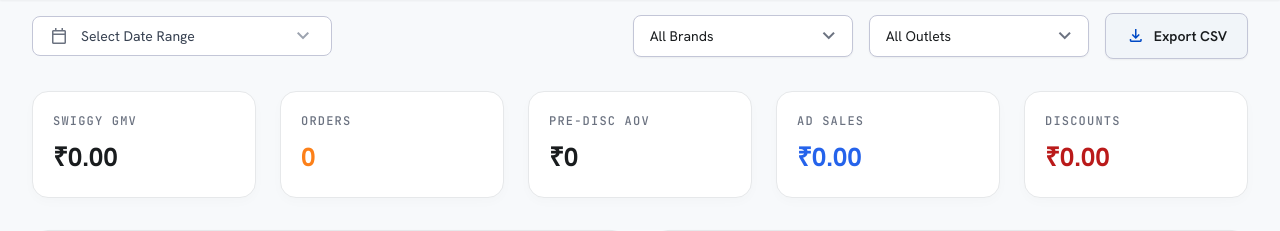
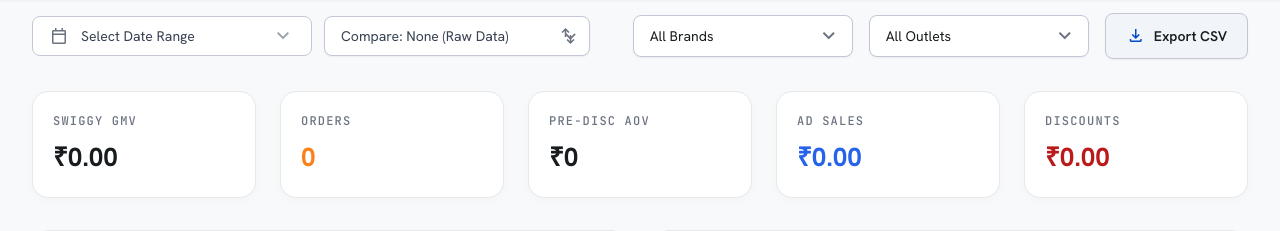
Before and after one commit to AnkConsulting/restaurant-portal, a FastAPI app: page /swiggy-insights in a window 1280 px wide. Shown: the part 75-306 px from the top of the page. Run offline with FastAPI, Linux system fonts and the light colour scheme; the visitor is signed in with stand-in values (Sample User, id 1); data that the repository does not hold is empty; some libraries are stand-ins or nearby versions.

Commit message:
Enhance date picker and comparison mode functionality
Updated the date picker dropdown and comparison mode dropdown in the Swiggy insights template. Added functionality to attach the 'compare' parameter to the URL when applying date filters.

```diff
--- a/templates/swiggy_insights.html
+++ b/templates/swiggy_insights.html
@@ -140,13 +140,14 @@
     <!-- FILTERS FORM -->
     <form method="get" action="/swiggy-insights" id="filter-form" class="flex flex-wrap items-center justify-between gap-4 mb-8">
 
+        <div class="flex items-center gap-3 flex-wrap">
             <!-- CALENDAR DATE PICKER DROPDOWN -->
             <div class="relative w-full md:w-auto z-40" id="date-dropdown-container">
                 <input type="hidden" name="start_date" id="start-date-input" value="{{ start_date }}">
                 <input type="hidden" name="end_date" id="end-date-input" value="{{ end_date }}">
                 <input type="hidden" id="max-available-date" value="{{ max_available_date }}">
 
-            <button type="button" onclick="swiggyToggleDropdown('calendar-menu', event)" class="w-full h-10 px-4 flex items-center justify-between bg-white border border-[#c3c6d7] rounded-lg hover:bg-gray-50 transition-colors focus:ring-2 focus:ring-blue-500 focus:outline-none group min-w-[300px]">
+                <button type="button" onclick="swiggyToggleDropdown('calendar-menu', event)" class="w-full h-10 px-4 flex items-center justify-between bg-white border border-[#c3c6d7] rounded-lg hover:bg-gray-50 transition-colors focus:ring-2 focus:ring-blue-500 focus:outline-none group min-w-[280px]">
                     <div class="flex items-center gap-3">
                       <span class="material-symbols-outlined text-gray-500 text-[20px]">calendar_today</span>
                       <span id="custom-cal-label" class="text-sm font-medium text-gray-700"></span>
@@ -192,6 +193,19 @@
                         </button>
                       </div>
                     </div>
+                </div>
+            </div>
+
+            <!-- PHASE 1: COMPARISON MODE DROPDOWN -->
+            <div class="relative w-full md:w-auto z-40">
+                <select name="compare" id="compare-dropdown" onchange="swiggyApplyDate()" class="h-10 px-4 pr-10 bg-white border border-[#c3c6d7] rounded-lg hover:bg-gray-50 focus:ring-2 focus:ring-blue-500 focus:outline-none text-sm font-medium text-gray-700 cursor-pointer min-w-[240px] shadow-sm appearance-none">
+                    <option value="none" {% if compare_mode == 'none' or not compare_mode %}selected{% endif %}>Compare: None (Raw Data)</option>
+                    <option value="prev_period" {% if compare_mode == 'prev_period' %}selected{% endif %}>Compare: Previous Period</option>
+                    <option value="prev_week" {% if compare_mode == 'prev_week' %}selected{% endif %}>Compare: Same Days Last Week</option>
+                    <option value="prev_month" {% if compare_mode == 'prev_month' %}selected{% endif %}>Compare: Same Days Last Month</option>
+                    <option value="prev_year" {% if compare_mode == 'prev_year' %}selected{% endif %}>Compare: Same Period Last Year</option>
+                </select>
+                <span class="material-symbols-outlined absolute right-3 top-2.5 pointer-events-none text-gray-500 text-[20px]">swap_vert</span>
             </div>
         </div>
 
@@ -387,17 +401,9 @@
 
 <!-- EXTERNAL SCRIPTS -->
 <script src="/static/script.js"></script>
-<!-- Force absolute reload of the external JS with a cache buster -->
 <script src="/static/swiggy_charts.js?v=4"></script>
 
 <script>
-    // ==========================================
-    // 100% ISOLATED NAMESPACE SCRIPTS
-    // Every variable/function begins with "swiggy"
-    // to prevent SyntaxError clashes with script.js
-    // ==========================================
-
-    // --- DROPDOWN TOGGLE & FILTER LOGIC ---
     function swiggyToggleDropdown(menuId, event) {
         event.stopPropagation();
         const allMenus = document.querySelectorAll('.dropdown-menu-custom');
@@ -433,7 +439,6 @@
         allMenus.forEach(menu => menu.classList.add('hidden'));
     });
 
-    // --- ON LOAD INIT ---
     document.addEventListener("DOMContentLoaded", function () {
         const displayNameEl = document.getElementById("user-display-name");
         const displayName = displayNameEl ? displayNameEl.innerText.trim() : "";
@@ -450,7 +455,6 @@
         swiggyInitPagination();
     });
 
-    // --- PAGINATION STATE & LOGIC ---
     let swiggyCurrentPage = 1;
     let swiggyRowsPerPage = 20;
 
@@ -515,7 +519,6 @@
         controls.innerHTML = html;
     }
 
-    // --- DROPDOWN URL RELOAD LOGIC ---
     function swiggyExportCSV() {
         const brand = document.getElementById('brand-input') ? document.getElementById('brand-input').value : '';
         const outlet = document.getElementById('outlet-input').value;
@@ -544,7 +547,6 @@
         window.location.href = url.toString();
     }
 
-    // --- ISOLATED CALENDAR RENDERER ---
     let swiggyMonth = new Date().getMonth();
     let swiggyYear = new Date().getFullYear();
     const swiggyMonthsList = ["Jan", "Feb", "Mar", "Apr", "May", "Jun", "Jul", "Aug", "Sep", "Oct", "Nov", "Dec"];
@@ -677,6 +679,7 @@
         }
     }
 
+    // UPDATED FOR PHASE 1: Attaches 'compare' parameter to URL
     function swiggyApplyDate() {
         const url = new URL(window.location.href);
         const fmtIso = (d) => `${d.getFullYear()}-${String(d.getMonth() + 1).padStart(2, '0')}-${String(d.getDate()).padStart(2, '0')}`;
@@ -685,6 +688,13 @@
         if (swiggySelEnd) url.searchParams.set('end_date', fmtIso(swiggySelEnd));
         else if (swiggySelStart) url.searchParams.set('end_date', fmtIso(swiggySelStart));
 
+        const compareMode = document.getElementById('compare-dropdown').value;
+        if (compareMode && compareMode !== 'none') {
+            url.searchParams.set('compare', compareMode);
+        } else {
+            url.searchParams.delete('compare');
+        }
+
         window.location.href = url.toString();
     }
 </script>
```
Lines whose indentation alone changed are shown as unchanged.
